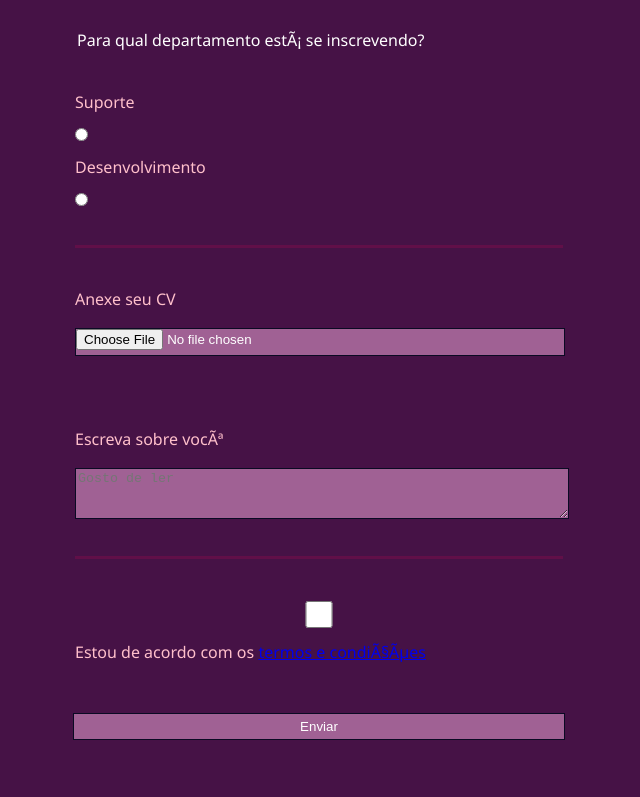
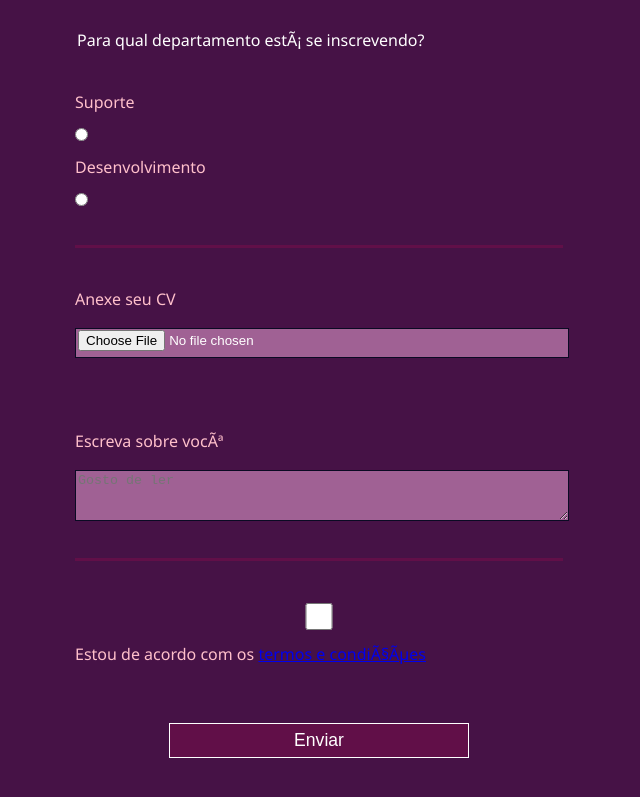
Before and after one commit to elizianeandreia/Formulario, a plain HTML site: page index.html in a window 1280 px wide. Shown: the part 549-1346 px from the top of the page, without its empty margins (321-961 px from the left). Drawn offline with Linux system fonts and the light colour scheme.

Commit message:
Update estilo.css
alterando cores.

```diff
--- a/estilo.css
+++ b/estilo.css
@@ -69,6 +69,24 @@ legend{
     margin: 0 0.5em 0 0;
 }
 
+input[type="submit"] {
+display: block;
+width: 60%;
+  margin: 1em auto;
+  height: 2em;
+  font-size: 1.1rem;
+  background-color: #610f48;
+  border-color: white;
+  min-width: 300px;
+}
+
+input[type="file"] {
+    padding: 1px 2px;
+  }
+
+  inline{
+    display:inline;
+  }
 h1,p {
     font-family: Impact, Haettenschweiler, 'Arial Narrow Bold', sans-serif;
 }
```
